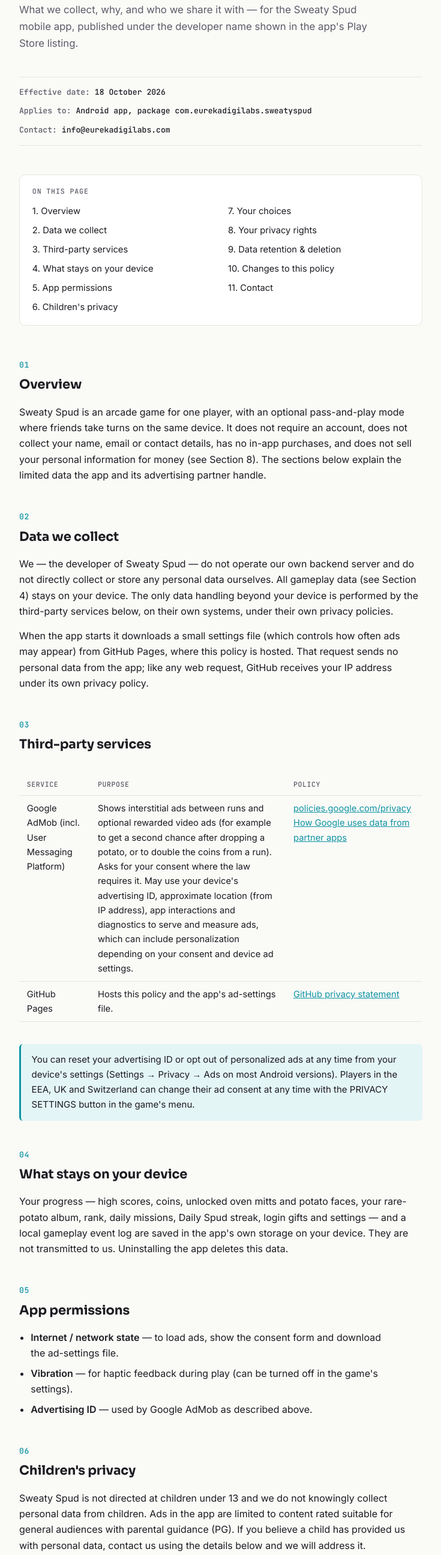
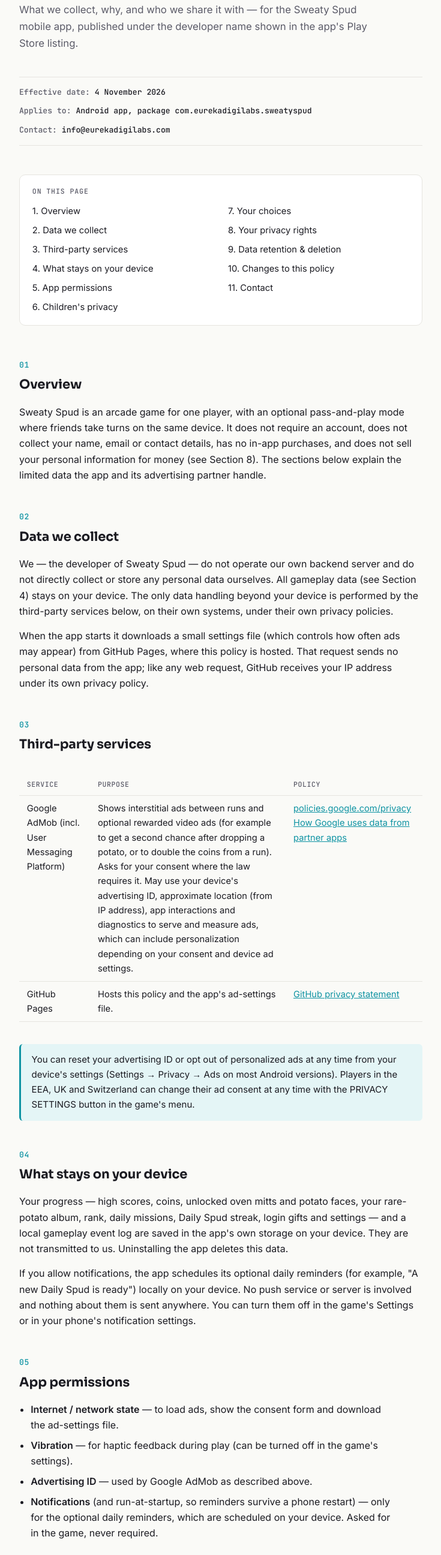
Before and after one commit to cherman95/sweatyspud-privacy, a plain HTML site: page index.html in a window 1280 px wide. Shown: the part 161-2754 px from the top of the page at 60% size, without its empty margins (272-1007 px from the left). Drawn offline with Linux system fonts and the light colour scheme.

Commit message:
Privacy policy: optional local daily reminders (notifications permission); effective 4 November 2026
Co-Authored-By: Claude Opus 5.5 <noreply@anthropic.com>

```diff
--- a/index.html
+++ b/index.html
@@ -177,7 +177,7 @@
   <h1>Sweaty Spud</h1>
   <p class="sub">What we collect, why, and who we share it with — for the Sweaty Spud mobile app, published under the developer name shown in the app's Play Store listing.</p>
   <div class="meta">
-    <span>Effective date: <b>18 October 2026</b></span>
+    <span>Effective date: <b>4 November 2026</b></span>
     <span>Applies to: <b>Android app, package com.eurekadigilabs.sweatyspud</b></span>
     <span>Contact: <b>info@eurekadigilabs.com</b></span>
   </div>
@@ -243,6 +243,7 @@
     <span class="num">04</span>
     <h2>What stays on your device</h2>
     <p>Your progress — high scores, coins, unlocked oven mitts and potato faces, your rare-potato album, rank, daily missions, Daily Spud streak, login gifts and settings — and a local gameplay event log are saved in the app's own storage on your device. They are not transmitted to us. Uninstalling the app deletes this data.</p>
+    <p>If you allow notifications, the app schedules its optional daily reminders (for example, "A new Daily Spud is ready") locally on your device. No push service or server is involved and nothing about them is sent anywhere. You can turn them off in the game's Settings or in your phone's notification settings.</p>
   </section>
 
   <section id="permissions">
@@ -252,6 +253,7 @@
       <li><b>Internet / network state</b> — to load ads, show the consent form and download the ad-settings file.</li>
       <li><b>Vibration</b> — for haptic feedback during play (can be turned off in the game's settings).</li>
       <li><b>Advertising ID</b> — used by Google AdMob as described above.</li>
+      <li><b>Notifications</b> (and run-at-startup, so reminders survive a phone restart) — only for the optional daily reminders, which are scheduled on your device. Asked for in the game, never required.</li>
     </ul>
   </section>
 
```
